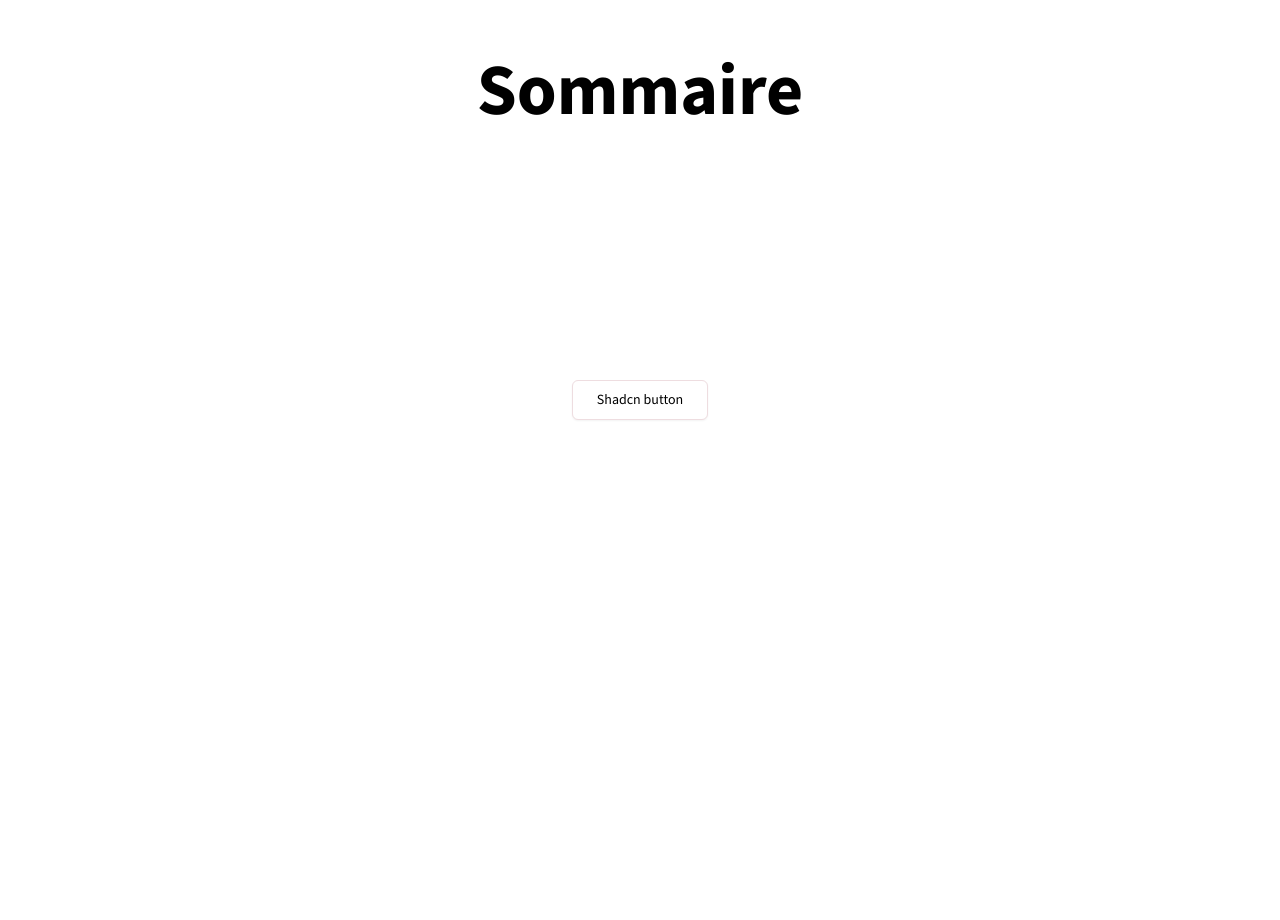
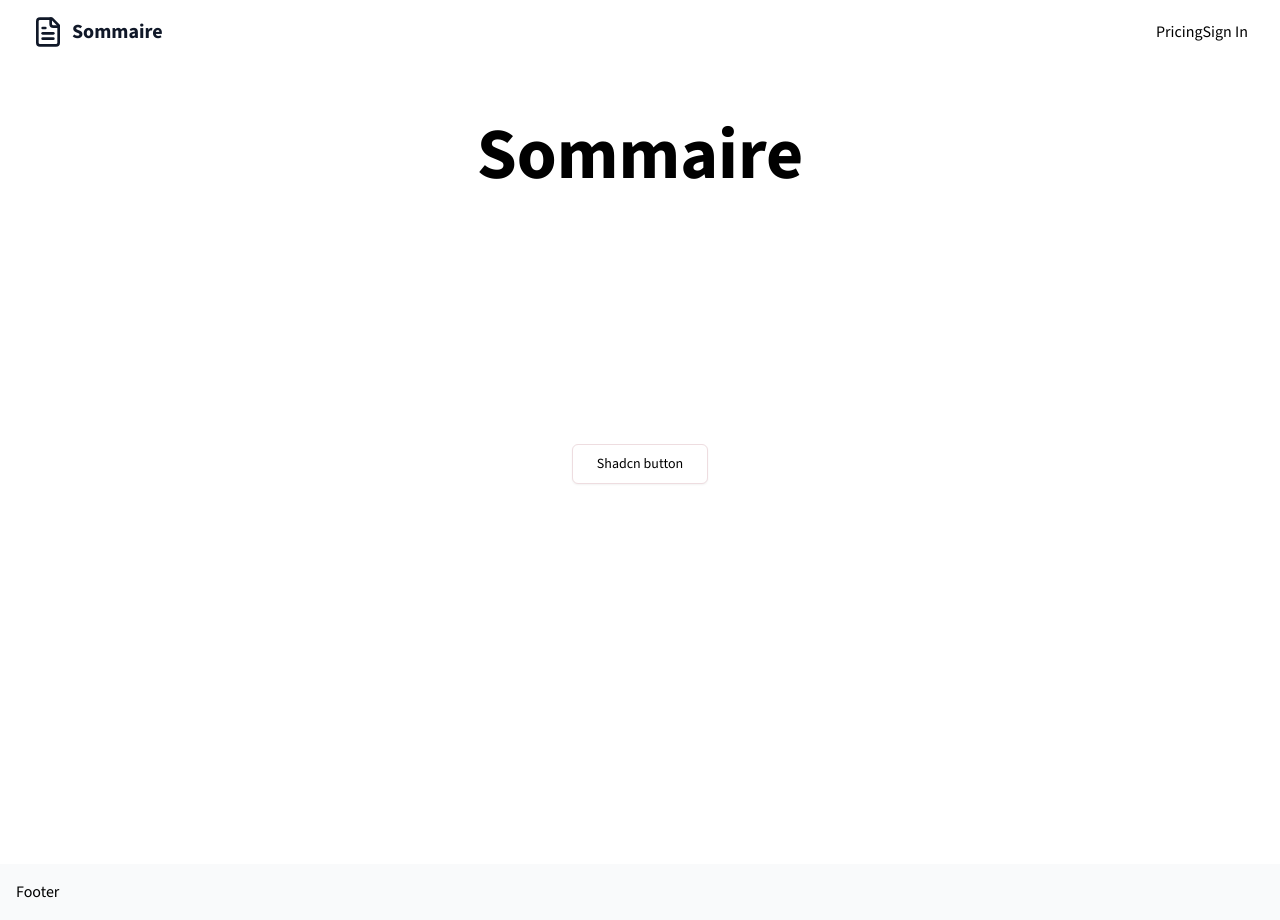
Before and after one commit to aminedammak/sommaire, a Next.js app: page / in a window 1280 px wide. Before the commit the page ends 800 px from the top, so only its background shows below. Built offline with nearby package versions, Linux system fonts and the light colour scheme.

Commit message:
Style logo

```diff
--- a/app/layout.tsx
+++ b/app/layout.tsx
@@ -1,6 +1,8 @@
 import type { Metadata } from "next";
 import { Source_Sans_3 as FontSans } from 'next/font/google';
 import './globals.css';
+import Header from '@/components/common/header';
+import Footer from '@/components/common/footer';
 
 const fontSans = FontSans({
   variable: '--font-sans',
@@ -22,7 +24,11 @@ export default function RootLayout({
   return (
     <html lang="en">
       <body className={`${fontSans.variable} font-sans antialiased`}>
-        {children}
+        <div className="relative flex min-h-screen flex-col">
+          <Header />
+          <main className="flex-1">{children}</main>
+          <Footer />
+        </div>
       </body>
     </html>
   );
--- /dev/null
+++ b/components/common/footer.tsx
@@ -0,0 +1,5 @@
+function Footer() {
+  return <div className="bg-gray-50 p-4">Footer</div>;
+}
+
+export default Footer;
--- /dev/null
+++ b/components/common/header.tsx
@@ -0,0 +1,25 @@
+import Link from 'next/link';
+import { FileText } from 'lucide-react';
+export default function Header() {
+  return (
+    <nav className="container flex items-center justify-between py-4 px-2 lg:px-8 mx-auto">
+      <div className="flex lg:flex-1">
+        <Link
+          href={'/'}
+          className="flex items-center gap-1 lg:gap-2 shrink-0 group"
+        >
+          <FileText className="w-5 h-5 lg:w-8 text-gray-900 lg:h-8 group-hover:rotate-12 transform transition duration-200 ease-in-out" />
+          <span className="font-extrabold lg:text-xl text-gray-900">
+            Sommaire
+          </span>
+        </Link>
+      </div>
+      <div>
+        <Link href={'/#pricing'}>Pricing</Link>
+      </div>
+      <div>
+        <Link href={'/sign-in'}>Sign In</Link>
+      </div>
+    </nav>
+  );
+}
```
